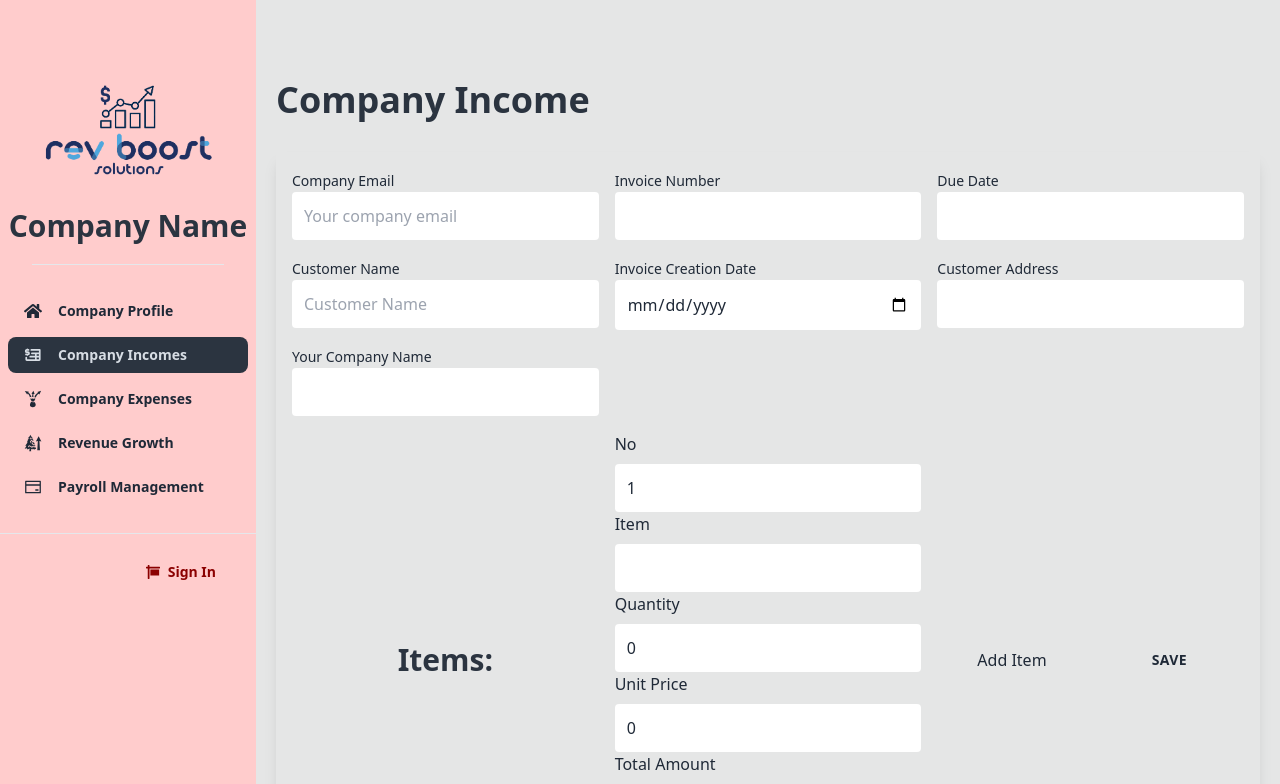
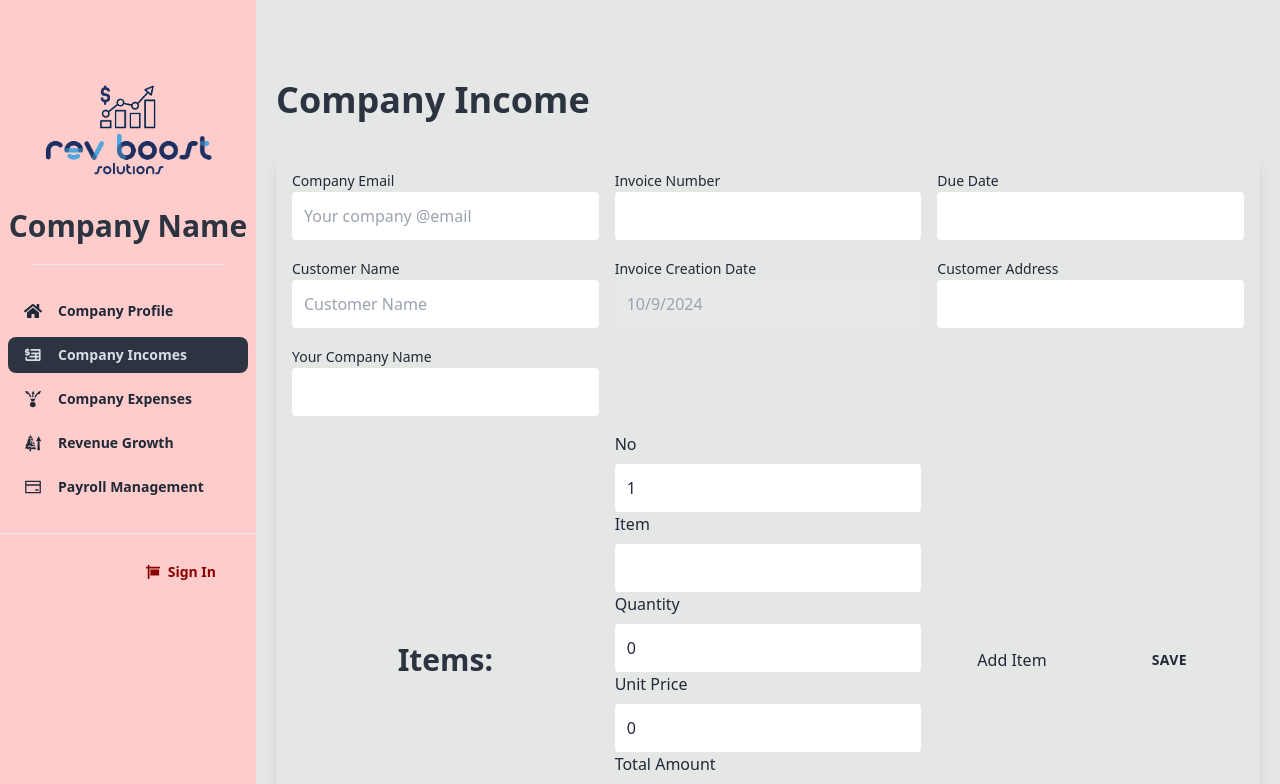
Before and after one commit to maasajal/revboost-solutions, a React (Vite) app: page /dashboard/company-incomes in a window 1280 px wide. Shown: the top 784 px of the page. Built offline with nearby package versions, Linux system fonts and the light colour scheme.

Commit message:
Update: create getDate function

```diff
--- a/src/dashboard/CompanyIncomes/InvoiceAndBilling/Invoice.tsx
+++ b/src/dashboard/CompanyIncomes/InvoiceAndBilling/Invoice.tsx
@@ -1,6 +1,10 @@
 import { Controller, useFieldArray, useForm } from "react-hook-form";
+
+import { useState } from "react";
 import Billing from "./Billing";
 // import axios from "axios";
+
+
 type InvoiceData = {
   companyEmail: string;
   customerName: string;
@@ -17,8 +21,20 @@ type InvoiceData = {
     totalAmount: number;
   }[];
 };
+// Get Date
+function getDate() {
+  const today = new Date();
+  const month = today.getMonth() + 1;
+  const year = today.getFullYear();
+  const date = today.getDate();
+  return `${month}/${date}/${year}`;
+}
 
 const Invoice = () => {
+  // UseState for Date
+  // const [currentDate, setCurrentDate] = useState(getDate());
+
+
   const { control, handleSubmit, register } = useForm<InvoiceData>({
     defaultValues: {
       companyEmail: "",
@@ -61,7 +77,7 @@ const Invoice = () => {
                   <input
                     {...register("companyEmail", { required: true })}
                     id="companyEmail"
-                    placeholder="Your company email"
+                    placeholder="Your company @email"
                     className="w-full p-3 rounded dark:bg-gray-100 focus:border-red-400 focus:ring-red-300 focus:ring-opacity-40 dark:focus:border-red-300 focus:outline-none focus:ring"
                   />
                 </div>
@@ -98,9 +114,12 @@ const Invoice = () => {
                 <div>
                   <label className="text-sm">Invoice Creation Date</label>
                   <input
-                    {...register("date", { required: true })}
+                    {...register("date")}
                     id="invoiceCreationDate"
-                    type="date"
+                    // type="date"
+                    defaultValue={getDate()}
+                    placeholder={getDate()}
+                    disabled
                     className="w-full p-3 rounded dark:bg-gray-100 focus:border-red-400 focus:ring-red-300 focus:ring-opacity-40 dark:focus:border-red-300 focus:outline-none focus:ring"
                   />
                 </div>
@@ -127,19 +146,29 @@ const Invoice = () => {
                 </div>
               </div>
               {/* testing */}
-              <h3 className="flex text-center justify-center items-center">Items:</h3>
+              <h3 className="flex text-center justify-center items-center">
+                Items:
+              </h3>
               {fields.map((item, index) => (
                 <div key={item.id} className="space-y-2">
                   <label>No</label>
                   <Controller
                     name={`items.${index}.no`}
                     control={control}
-                    render={({ field }) => <input type="number" className="w-full p-3 rounded dark:bg-gray-100 focus:border-red-400 focus:ring-red-300 focus:ring-opacity-40 dark:focus:border-red-300 focus:outline-none focus:ring" {...field} />}
+                    render={({ field }) => (
+                      <input
+                        type="number"
+                        className="w-full p-3 rounded dark:bg-gray-100 focus:border-red-400 focus:ring-red-300 focus:ring-opacity-40 dark:focus:border-red-300 focus:outline-none focus:ring"
+                        {...field}
+                      />
+                    )}
                   />
                   <label>Item</label>
-                  <input {...register(`items.${index}.item`)}
+                  <input
+                    {...register(`items.${index}.item`)}
                     className="w-full p-3 rounded dark:bg-gray-100 focus:border-red-400 focus:ring-red-300 focus:ring-opacity-40 dark:focus:border-red-300 focus:outline-none focus:ring"
-                  required />
+                    required
+                  />
                   <label>Quantity</label>
                   <input
                     type="number"
@@ -162,13 +191,17 @@ const Invoice = () => {
                       <input
                         type="number"
                         className="w-full p-3 rounded dark:bg-gray-100 focus:border-red-400 focus:ring-red-300 focus:ring-opacity-40 dark:focus:border-red-300 focus:outline-none focus:ring"
-                        // value={item.quantity*item.unitPrice}
+                        defaultValue={item.quantity * item.unitPrice}
                         {...field}
                         readOnly
                       />
                     )}
                   />
-                  <button className="w-full mt-4 p-3 rounded  bg-red-200 focus:ring-red-300 focus:ring-opacity-40 dark:focus:border-red-300 " type="button" onClick={() => remove(index)}>
+                  <button
+                    className="w-full mt-4 p-3 rounded  bg-red-200 focus:ring-red-300 focus:ring-opacity-40 dark:focus:border-red-300 "
+                    type="button"
+                    onClick={() => remove(index)}
+                  >
                     Remove Item
                   </button>
                 </div>
@@ -197,15 +230,12 @@ const Invoice = () => {
                 </button>
               </div>
             </div>
-
           </form>
         </div>
         {/* Add Item */}
-
 <div>
   <Billing></Billing>
 </div>
-
         {/* Table */}
         <div className="space-y-6 border-2 p-4 shadow-2xl rounded-lg">
           <h2 className="mb-4 text-center text-2xl font-bold leading-tight">
```
Lines whose indentation alone changed are shown as unchanged.
